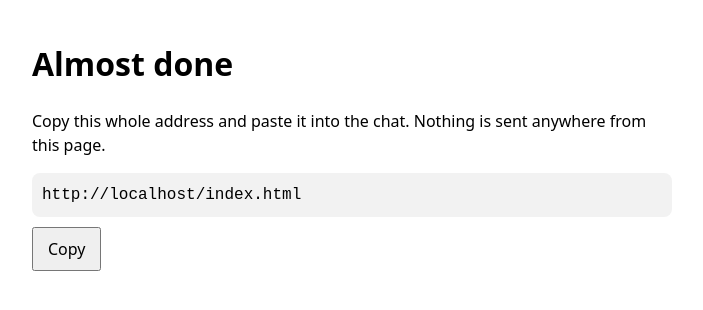
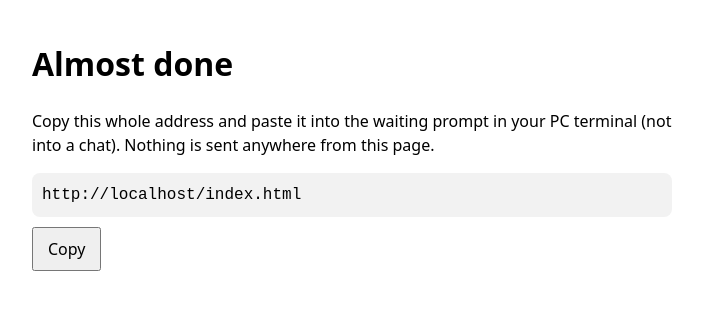
Before and after one commit to rphamwb-collab/ig-callback, a plain HTML site: page index.html in a window 1280 px wide. Shown: the whole page, without its empty margins (288-991 px from the left). Drawn offline with Linux system fonts and the light colour scheme.

Commit message:
Callback page: paste into the terminal prompt, not a chat

```diff
--- a/index.html
+++ b/index.html
@@ -5,7 +5,7 @@
 <style>body{font:16px/1.5 system-ui,sans-serif;max-width:640px;margin:40px auto;padding:0 16px}code{display:block;word-break:break-all;background:#f2f2f2;padding:10px;border-radius:8px}button{font:inherit;margin-top:10px;padding:8px 14px}</style>
 </head><body>
 <h1>Almost done</h1>
-<p>Copy this whole address and paste it into the chat. Nothing is sent anywhere from this page.</p>
+<p>Copy this whole address and paste it into the waiting prompt in your PC terminal (not into a chat). Nothing is sent anywhere from this page.</p>
 <code id="u"></code>
 <button id="b">Copy</button>
 <script>
```
